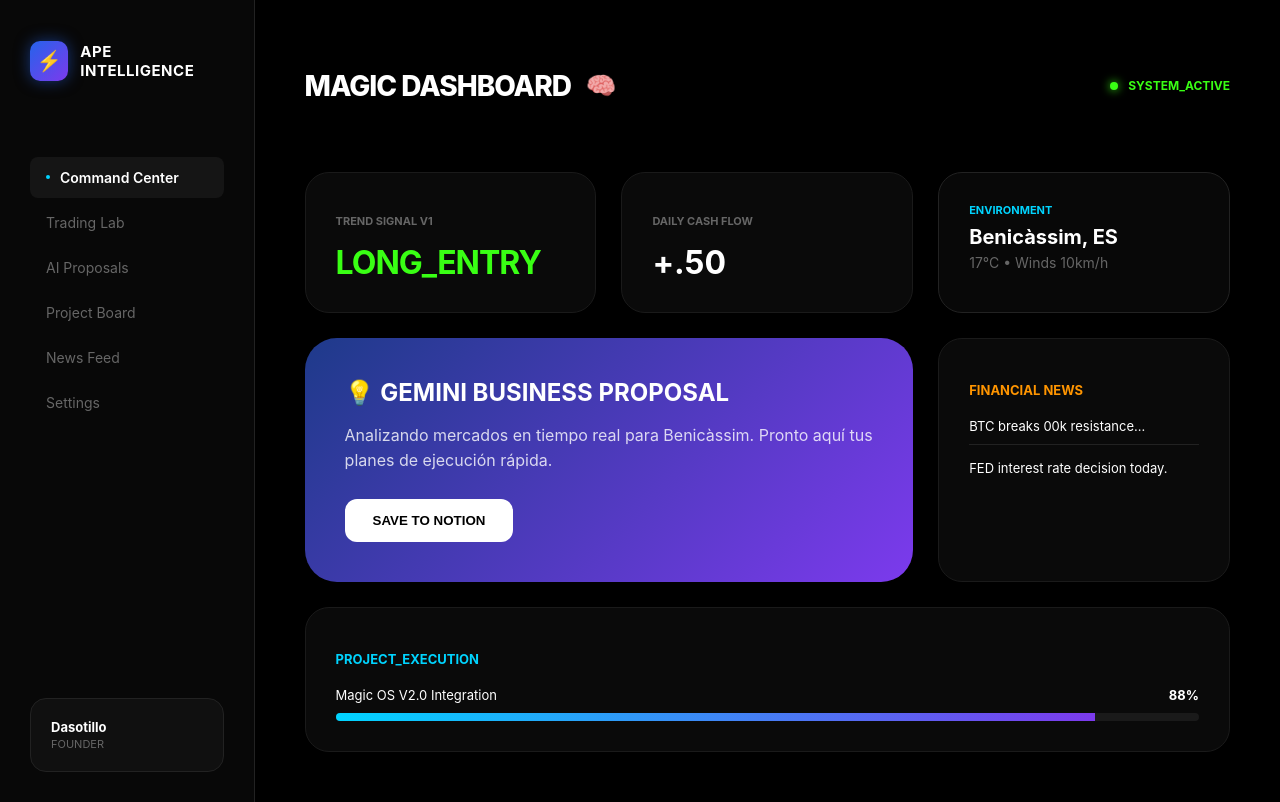
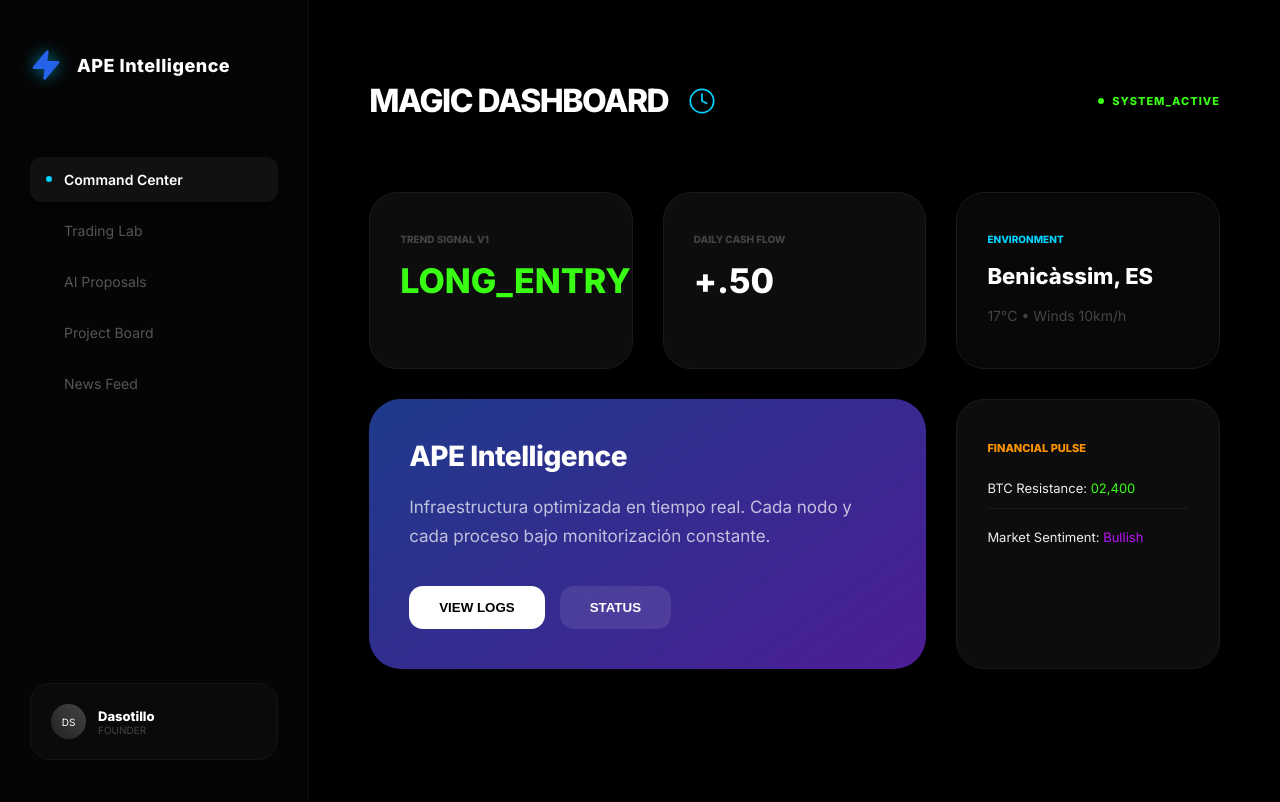
Before and after one commit to dasotillo-rgb/magic-dashboard-v2, a Next.js app: page / in a window 1280 px wide. Built offline with nearby package versions, Linux system fonts and the light colour scheme.

Commit message:
🚀 High-Fidelity UI: SVG Logos, Inter Font & Original Ape Gradients

```diff
--- a/app/page.tsx
+++ b/app/page.tsx
@@ -1,161 +1,155 @@
 'use client';
-import React, { useState, useEffect } from 'react';
+import React, { useState } from 'react';
 
 export default function MagicOS() {
-  const [location, setLocation] = useState('Benicàssim, ES');
   const [activeTab, setActiveTab] = useState('Command Center');
 
   return (
     <div className="dashboard-container">
       <style jsx global>{`
+        @import url('https://fonts.googleapis.com/css2?family=Inter:wght@300;400;600;800&display=swap');
+
         .dashboard-container {
           display: flex;
           background-color: #000;
           min-height: 100vh;
           color: #fff;
-          font-family: -apple-system, BlinkMacSystemFont, 'Segoe UI', Roboto, sans-serif;
+          font-family: 'Inter', sans-serif;
         }
         .sidebar {
-          width: 260px;
-          border-right: 1px solid #222;
-          padding: 30px;
+          width: 280px;
+          border-right: 1px solid #111;
+          padding: 40px 30px;
           display: flex;
           flex-direction: column;
-          background-color: rgba(10, 10, 10, 0.8);
-          backdrop-filter: blur(20px);
+          background-color: #050505;
         }
         .nav-item {
-          padding: 12px 16px;
-          margin: 4px 0;
-          border-radius: 8px;
-          color: #666;
+          padding: 14px 16px;
+          margin: 6px 0;
+          border-radius: 12px;
+          color: #555;
           cursor: pointer;
           font-size: 14px;
-          transition: all 0.2s ease;
+          transition: all 0.3s cubic-bezier(0.4, 0, 0.2, 1);
           display: flex;
           align-items: center;
-          gap: 10px;
+          gap: 12px;
         }
         .nav-item:hover {
-          background-color: rgba(255, 255, 255, 0.08);
-          color: #fff;
+          background-color: #0a0a0a;
+          color: #eee;
         }
         .nav-item.active {
-          background-color: rgba(255, 255, 255, 0.05);
+          background-color: #111;
           color: #fff;
           font-weight: 600;
+          box-shadow: 0 4px 12px rgba(0,0,0,0.5);
         }
         .apple-card {
-          background-color: #0a0a0a;
+          background-color: #0d0d0d;
           padding: 30px;
-          border-radius: 24px;
+          border-radius: 28px;
           border: 1px solid #1a1a1a;
-          transition: transform 0.3s ease, border-color 0.3s ease;
+          transition: all 0.4s ease;
         }
         .apple-card:hover {
-          transform: translateY(-5px);
           border-color: #333;
+          background-color: #111;
+          transform: translateY(-4px);
         }
-        @keyframes pulse {
-          0% { transform: scale(1); opacity: 1; }
-          50% { transform: scale(1.1); opacity: 0.8; }
-          100% { transform: scale(1); opacity: 1; }
+        .gradient-card {
+          background: linear-gradient(145deg, #1e3a8a, #4c1d95);
+          padding: 40px;
+          border-radius: 32px;
+          position: relative;
+          overflow: hidden;
         }
-        .brain-icon {
-          font-size: 24px;
-          animation: pulse 2s infinite;
+        .brain-glow {
+          filter: drop-shadow(0 0 8px rgba(0, 212, 255, 0.6));
         }
       `}</style>
 
       {/* SIDEBAR */}
       <div className="sidebar">
-        <div style={{ display: 'flex', alignItems: 'center', gap: '12px', marginBottom: '60px' }}>
-          <div style={{ width: '40px', height: '40px', background: 'linear-gradient(135deg, #2563eb, #7c3aed)', borderRadius: '10px', display: 'flex', alignItems: 'center', justifyContent: 'center', boxShadow: '0 0 15px rgba(37, 99, 235, 0.5)' }}>
-            <span style={{ fontSize: '20px' }}>⚡</span>
-          </div>
-          <h2 style={{ fontSize: '15px', fontWeight: '700', letterSpacing: '0.5px', textTransform: 'uppercase' }}>APE Intelligence</h2>
+        <div style={{ display: 'flex', alignItems: 'center', gap: '15px', marginBottom: '60px' }}>
+          <svg width="32" height="32" viewBox="0 0 24 24" fill="none" xmlns="http://www.w3.org/2000/svg" className="brain-glow">
+            <path d="M13 2L3 14H12L11 22L21 10H12L13 2Z" fill="#2563eb" stroke="#2563eb" strokeWidth="2" strokeLinecap="round" strokeLinejoin="round"/>
+          </svg>
+          <h2 style={{ fontSize: '18px', fontWeight: '800', letterSpacing: '0.5px' }}>APE Intelligence</h2>
         </div>
 
         <nav style={{ flexGrow: 1 }}>
-          {['Command Center', 'Trading Lab', 'AI Proposals', 'Project Board', 'News Feed', 'Settings'].map(item => (
-            <div
-              key={item}
-              onClick={() => setActiveTab(item)}
-              className={`nav-item ${activeTab === item ? 'active' : ''}`}
-            >
-              {activeTab === item && <div style={{ width: '4px', height: '4px', borderRadius: '50%', backgroundColor: '#00d4ff' }}></div>}
+          {['Command Center', 'Trading Lab', 'AI Proposals', 'Project Board', 'News Feed'].map(item => (
+            <div key={item} onClick={() => setActiveTab(item)} className={`nav-item ${activeTab === item ? 'active' : ''}`}>
+              <div style={{ width: '6px', height: '6px', borderRadius: '50%', backgroundColor: activeTab === item ? '#00d4ff' : 'transparent' }}></div>
               {item}
             </div>
           ))}
         </nav>
 
-        <div style={{ padding: '20px', borderRadius: '16px', backgroundColor: 'rgba(255,255,255,0.03)', border: '1px solid #222' }}>
-          <div style={{ fontSize: '13px', fontWeight: 'bold' }}>Dasotillo</div>
-          <div style={{ fontSize: '11px', color: '#666', marginTop: '2px' }}>FOUNDER</div>
+        <div style={{ padding: '20px', borderRadius: '20px', backgroundColor: '#0a0a0a', border: '1px solid #151515', display: 'flex', alignItems: 'center', gap: '12px' }}>
+          <div style={{ width: '35px', height: '35px', borderRadius: '50%', background: 'linear-gradient(45deg, #222, #444)', display: 'flex', alignItems: 'center', justifyContent: 'center', fontSize: '10px' }}>DS</div>
+          <div>
+            <div style={{ fontSize: '13px', fontWeight: 'bold' }}>Dasotillo</div>
+            <div style={{ fontSize: '10px', color: '#444', textTransform: 'uppercase' }}>Founder</div>
+          </div>
         </div>
       </div>
 
       {/* MAIN CONTENT */}
-      <div style={{ flexGrow: 1, padding: '50px', overflowY: 'auto' }}>
+      <div style={{ flexGrow: 1, padding: '60px', overflowY: 'auto' }}>
         <header style={{ display: 'flex', justifyContent: 'space-between', alignItems: 'center', marginBottom: '50px' }}>
-          <div style={{ display: 'flex', alignItems: 'center', gap: '15px' }}>
-            <h1 style={{ fontSize: '28px', fontWeight: '800', letterSpacing: '-1px' }}>MAGIC DASHBOARD</h1>
-            <span className="brain-icon">🧠</span>
+          <div style={{ display: 'flex', alignItems: 'center', gap: '20px' }}>
+            <h1 style={{ fontSize: '32px', fontWeight: '800', letterSpacing: '-1.5px' }}>MAGIC DASHBOARD</h1>
+            <svg width="28" height="28" viewBox="0 0 24 24" fill="none" stroke="#00d4ff" strokeWidth="1.5" strokeLinecap="round" strokeLinejoin="round">
+              <path d="M12 22C17.5228 22 22 17.5228 22 12C22 6.47715 17.5228 2 12 2C6.47715 2 2 6.47715 2 12C2 17.5228 6.47715 22 12 22Z"/>
+              <path d="M12 6V12L16 14"/>
+            </svg>
           </div>
-          <div style={{ display: 'flex', alignItems: 'center', gap: '10px', fontSize: '12px', color: '#39ff14', fontWeight: 'bold' }}>
-            <div style={{ width: '8px', height: '8px', borderRadius: '50%', backgroundColor: '#39ff14', boxShadow: '0 0 10px #39ff14' }}></div>
+          <div style={{ fontSize: '11px', color: '#39ff14', fontWeight: '800', letterSpacing: '1px', display: 'flex', alignItems: 'center', gap: '8px' }}>
+            <div style={{ width: '6px', height: '6px', borderRadius: '50%', backgroundColor: '#39ff14' }}></div>
             SYSTEM_ACTIVE
           </div>
         </header>
 
-        <div style={{ display: 'grid', gridTemplateColumns: 'repeat(12, 1fr)', gap: '25px' }}>
+        <div style={{ display: 'grid', gridTemplateColumns: 'repeat(12, 1fr)', gap: '30px' }}>
 
           <div className="apple-card" style={{ gridColumn: 'span 4' }}>
-            <p style={{ fontSize: '11px', color: '#666', marginBottom: '15px', fontWeight: '700' }}>TREND SIGNAL V1</p>
-            <h2 style={{ color: '#39ff14', fontSize: '32px', margin: 0, letterSpacing: '-1px' }}>LONG_ENTRY</h2>
+            <p style={{ fontSize: '10px', color: '#444', marginBottom: '15px', fontWeight: '800', textTransform: 'uppercase' }}>Trend Signal V1</p>
+            <h2 style={{ color: '#39ff14', fontSize: '34px', margin: 0, fontWeight: '800' }}>LONG_ENTRY</h2>
           </div>
 
           <div className="apple-card" style={{ gridColumn: 'span 4' }}>
-            <p style={{ fontSize: '11px', color: '#666', marginBottom: '15px', fontWeight: '700' }}>DAILY CASH FLOW</p>
-            <h2 style={{ color: '#fff', fontSize: '32px', margin: 0 }}>+.50</h2>
+            <p style={{ fontSize: '10px', color: '#444', marginBottom: '15px', fontWeight: '800', textTransform: 'uppercase' }}>Daily Cash Flow</p>
+            <h2 style={{ color: '#fff', fontSize: '34px', margin: 0, fontWeight: '800' }}>+.50</h2>
           </div>
 
-          <div className="apple-card" style={{ gridColumn: 'span 4', background: 'rgba(255,255,255,0.03)', borderColor: '#222' }}>
-            <div style={{ fontSize: '11px', color: '#00d4ff', fontWeight: 'bold', marginBottom: '8px' }}>ENVIRONMENT</div>
-            <div style={{ fontSize: '20px', fontWeight: '700' }}>{location}</div>
-            <div style={{ fontSize: '14px', color: '#666', marginTop: '5px' }}>17°C • Winds 10km/h</div>
+          <div className="apple-card" style={{ gridColumn: 'span 4', backgroundColor: '#080808' }}>
+            <p style={{ fontSize: '10px', color: '#00d4ff', marginBottom: '15px', fontWeight: '800', textTransform: 'uppercase' }}>Environment</p>
+            <h2 style={{ fontSize: '22px', fontWeight: '700' }}>Benicàssim, ES</h2>
+            <p style={{ fontSize: '14px', color: '#444', marginTop: '5px' }}>17°C • Winds 10km/h</p>
           </div>
 
-          <div style={{ gridColumn: 'span 8', background: 'linear-gradient(135deg, #1e3a8a 0%, #7c3aed 100%)', padding: '40px', borderRadius: '32px', boxShadow: '0 20px 40px rgba(0,0,0,0.4)' }}>
-            <h3 style={{ margin: '0 0 15px 0', fontSize: '24px', fontWeight: 'bold' }}>💡 GEMINI BUSINESS PROPOSAL</h3>
-            <p style={{ fontSize: '16px', color: 'rgba(255,255,255,0.8)', lineHeight: '1.6', marginBottom: '25px' }}>
-              Analizando mercados en tiempo real para Benicàssim. Pronto aquí tus planes de ejecución rápida.
+          <div className="gradient-card" style={{ gridColumn: 'span 8' }}>
+            <h3 style={{ margin: '0 0 20px 0', fontSize: '28px', fontWeight: '800', letterSpacing: '-0.5px' }}>APE Intelligence</h3>
+            <p style={{ fontSize: '17px', color: 'rgba(255,255,255,0.7)', lineHeight: '1.7', marginBottom: '35px', maxWidth: '550px' }}>
+              Infraestructura optimizada en tiempo real. Cada nodo y cada proceso bajo monitorización constante.
             </p>
-            <button style={{ background: '#fff', color: '#000', border: 'none', padding: '14px 28px', borderRadius: '12px', fontWeight: '700', cursor: 'pointer' }}>SAVE TO NOTION</button>
+            <div style={{ display: 'flex', gap: '15px' }}>
+              <button style={{ background: '#fff', color: '#000', border: 'none', padding: '14px 30px', borderRadius: '14px', fontWeight: '700', cursor: 'pointer' }}>VIEW LOGS</button>
+              <button style={{ background: 'rgba(255,255,255,0.1)', color: '#fff', border: 'none', padding: '14px 30px', borderRadius: '14px', fontWeight: '700', cursor: 'pointer', backdropFilter: 'blur(10px)' }}>STATUS</button>
+            </div>
           </div>
 
           <div className="apple-card" style={{ gridColumn: 'span 4' }}>
-            <h3 style={{ fontSize: '13px', color: '#ff9500', marginBottom: '20px', textTransform: 'uppercase' }}>Financial News</h3>
-            <div style={{ display: 'flex', flexDirection: 'column', gap: '15px' }}>
-              <div style={{ fontSize: '13px', borderBottom: '1px solid #222', paddingBottom: '10px' }}>BTC breaks 00k resistance...</div>
-              <div style={{ fontSize: '13px' }}>FED interest rate decision today.</div>
+            <h3 style={{ fontSize: '11px', color: '#ff9500', marginBottom: '25px', fontWeight: '800', textTransform: 'uppercase' }}>Financial Pulse</h3>
+            <div style={{ display: 'flex', flexDirection: 'column', gap: '20px' }}>
+              <div style={{ fontSize: '13px', color: '#eee', borderBottom: '1px solid #1a1a1a', paddingBottom: '12px' }}>BTC Resistance: <span style={{color: '#39ff14'}}>02,400</span></div>
+              <div style={{ fontSize: '13px', color: '#eee' }}>Market Sentiment: <span style={{color: '#bc13fe'}}>Bullish</span></div>
             </div>
           </div>
 
-          <div className="apple-card" style={{ gridColumn: 'span 12' }}>
-            <h3 style={{ fontSize: '13px', color: '#00d4ff', marginBottom: '20px' }}>PROJECT_EXECUTION</h3>
-            <div style={{ display: 'flex', alignItems: 'center', gap: '30px' }}>
-              <div style={{ flexGrow: 1 }}>
-                <div style={{ display: 'flex', justifyContent: 'space-between', fontSize: '13px', marginBottom: '10px' }}>
-                  <span>Magic OS V2.0 Integration</span>
-                  <span style={{ fontWeight: 'bold' }}>88%</span>
-                </div>
-                <div style={{ height: '8px', background: '#1a1a1a', borderRadius: '4px', overflow: 'hidden' }}>
-                  <div style={{ width: '88%', height: '100%', background: 'linear-gradient(90deg, #00d4ff, #7c3aed)' }}></div>
-                </div>
-              </div>
-            </div>
-          </div>
         </div>
       </div>
     </div>
```
